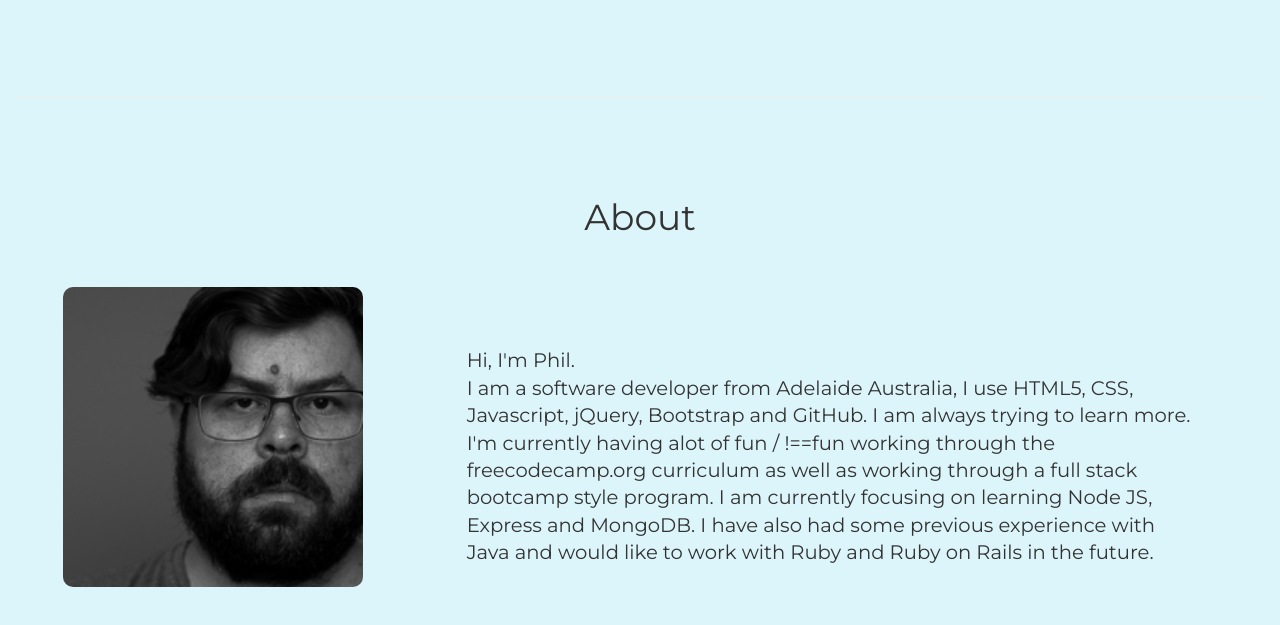
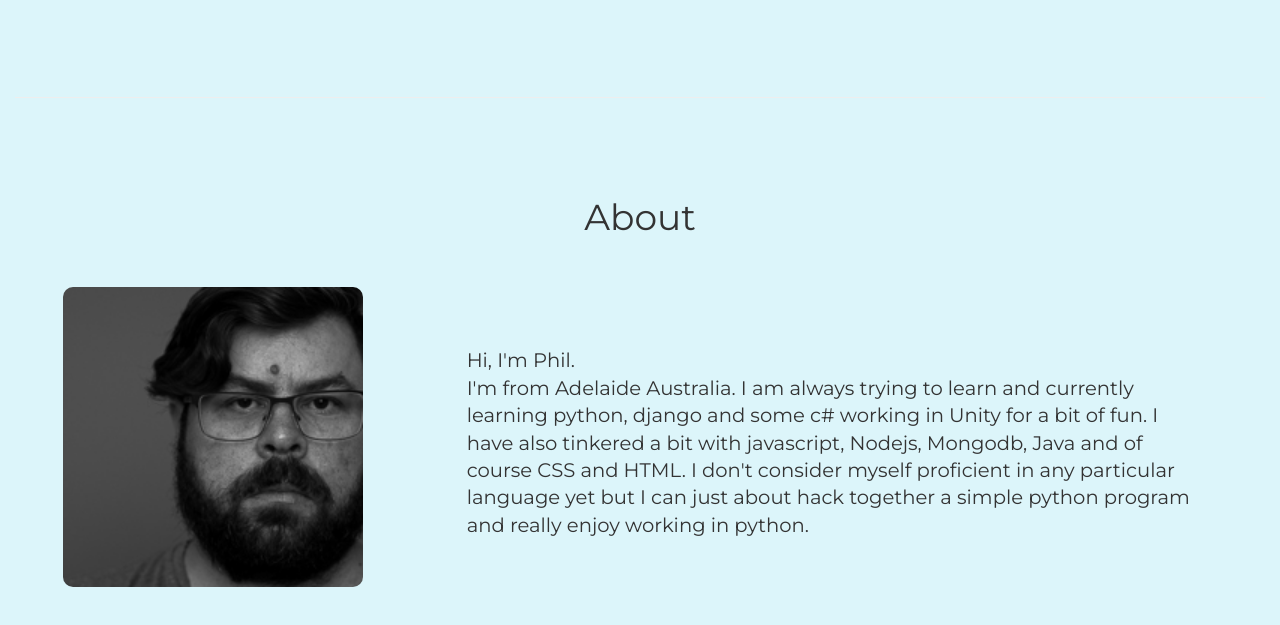
Before and after one commit to Kadargo81/Kadargo81.github.io, a plain HTML site: page index.html in a window 1280 px wide. Shown: the part 1633-2258 px from the top of the page. Drawn offline with nearby package versions, Linux system fonts and the light colour scheme.

Commit message:
Update index.html
Update about me section

```diff
--- a/index.html
+++ b/index.html
@@ -90,7 +90,7 @@
       <img src="./img/portrait.jpg" alt="Author Photo">
     </div>
     <div class="col-md-8 show-text-right">
-      <p>Hi, I'm Phil.<br>I am a software developer from Adelaide Australia, I use HTML5, CSS, Javascript, jQuery, Bootstrap and GitHub. I am always trying to learn more. I'm currently having alot of fun / !==fun working through the freecodecamp.org curriculum as well as working through a full stack bootcamp style program. I am currently focusing on learning Node JS, Express and MongoDB. I have also had some previous experience with Java and would like to work with Ruby and Ruby on Rails in the future.</p>
+      <p>Hi, I'm Phil.<br>I'm from Adelaide Australia. I am always trying to learn and currently learning python, django and some c# working in Unity for a bit of fun. I have also tinkered a bit with javascript, Nodejs, Mongodb, Java and of course CSS and HTML. I don't consider myself proficient in any particular language yet but I can just about hack together a simple python program and really enjoy working in python.</p>
     </div>
   </div>
 
```
